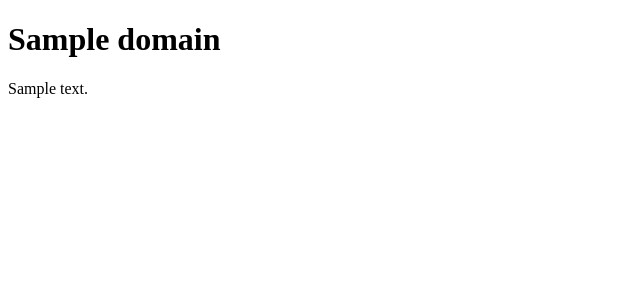
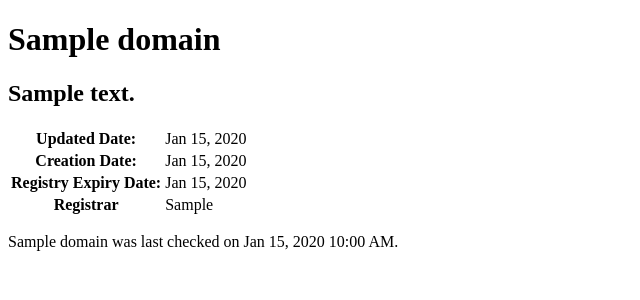
Before and after one commit to nathanfredericks/domainwatchdog, a Django app: page /domains/1/ in a window 1280 px wide. Shown: the top 300 px of the page, without its empty margins (0-640 px from the left). Run offline with Django 4.2, Linux system fonts and the light colour scheme; a user stored in the database is signed in; tables that the repository leaves empty hold one stand-in row (values such as "Sample post"); parts of the project's set-up code (start-up, migrations or seed data) failed here and were passed over.

Commit message:
Display expiration date on list and detail pages

```diff
--- a/templates/domains/domain_detail.html
+++ b/templates/domains/domain_detail.html
@@ -4,5 +4,30 @@
 
 {% block content %}
     <h1>{{ domain.name }}</h1>
-    <p>{{ domain.description }}</p>
+    {% if domain.description %}
+        <h2>{{ domain.description }}</h2>
+    {% endif %}
+    <table>
+        <tr>
+            <th>Updated Date:</th>
+            <td>{{ domain.updated_date|date:"M d, Y" }}</td>
+        </tr>
+        <tr>
+            <th>Creation Date:</th>
+            <td>{{ domain.creation_date|date:"M d, Y" }}</td>
+        </tr>
+        <tr>
+            <th>Registry Expiry Date:</th>
+            <td>{{ domain.registry_expiry_date|date:"M d, Y" }}</td>
+        </tr>
+        <tr>
+            <th>Registrar</th>
+            <td>{{ domain.registrar }}</td>
+        </tr>
+    </table>
+    {% if domain.last_whois_lookup %}
+        <p>{{ domain.name }} was last checked on {{ domain.last_whois_lookup|date:"M d, Y g:i A" }}.</p>
+    {% else %}
+        <p>{{ domain.name }} was never checked.</p>
+    {% endif %}
 {% endblock %}
--- a/templates/domains/domain_list.html
+++ b/templates/domains/domain_list.html
@@ -7,13 +7,15 @@
     {% if domain_list %}
         <table>
             <tr>
-                <th>Domain name</th>
-                <th>Domain description</th>
+                <th>Domain Name</th>
+                <th>Domain Description</th>
+                <th>Domain Expiration Date</th>
             </tr>
             {% for domain in domain_list %}
                 <tr>
                     <td>{{ domain.name }}</td>
                     <td>{{ domain.description }}</td>
+                    <td>{{ domain.registry_expiry_date|date:"M d, Y" }}</td>
                 </tr>
             {% endfor %}
         </table>
```
